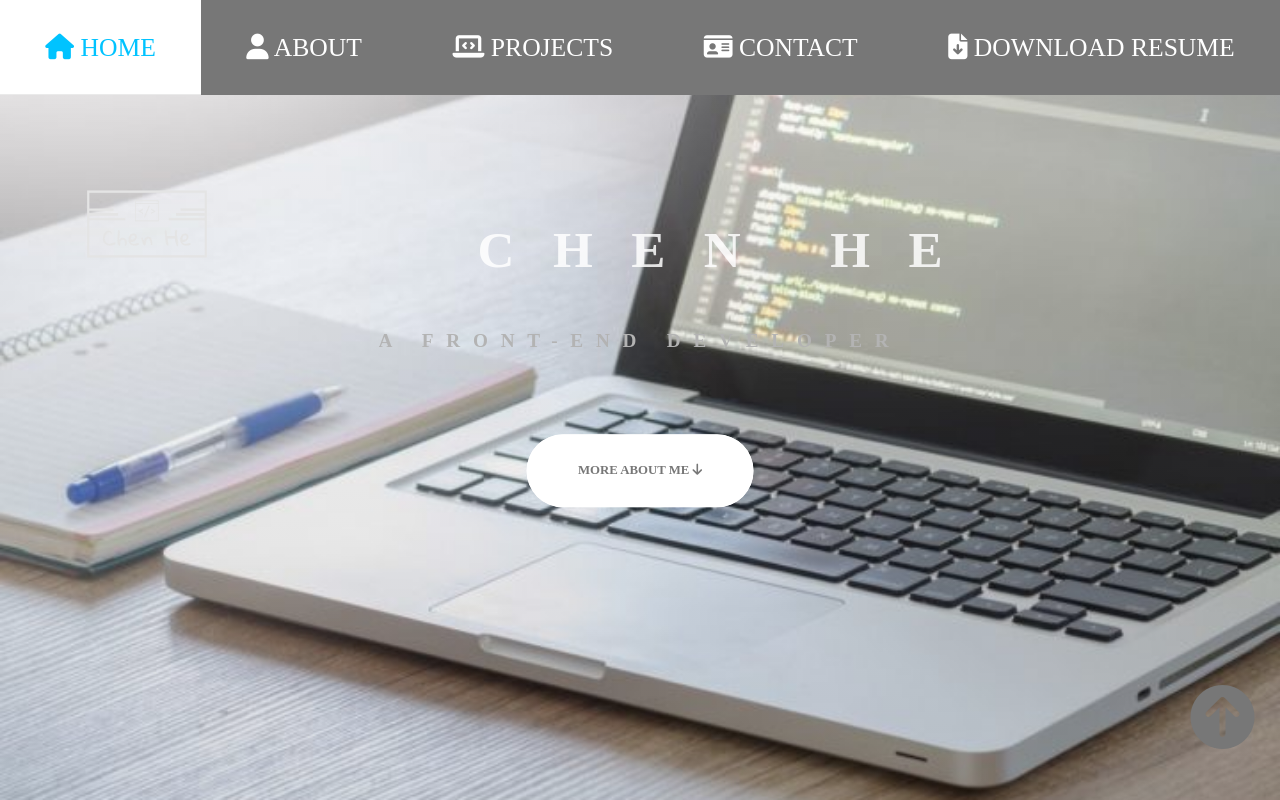
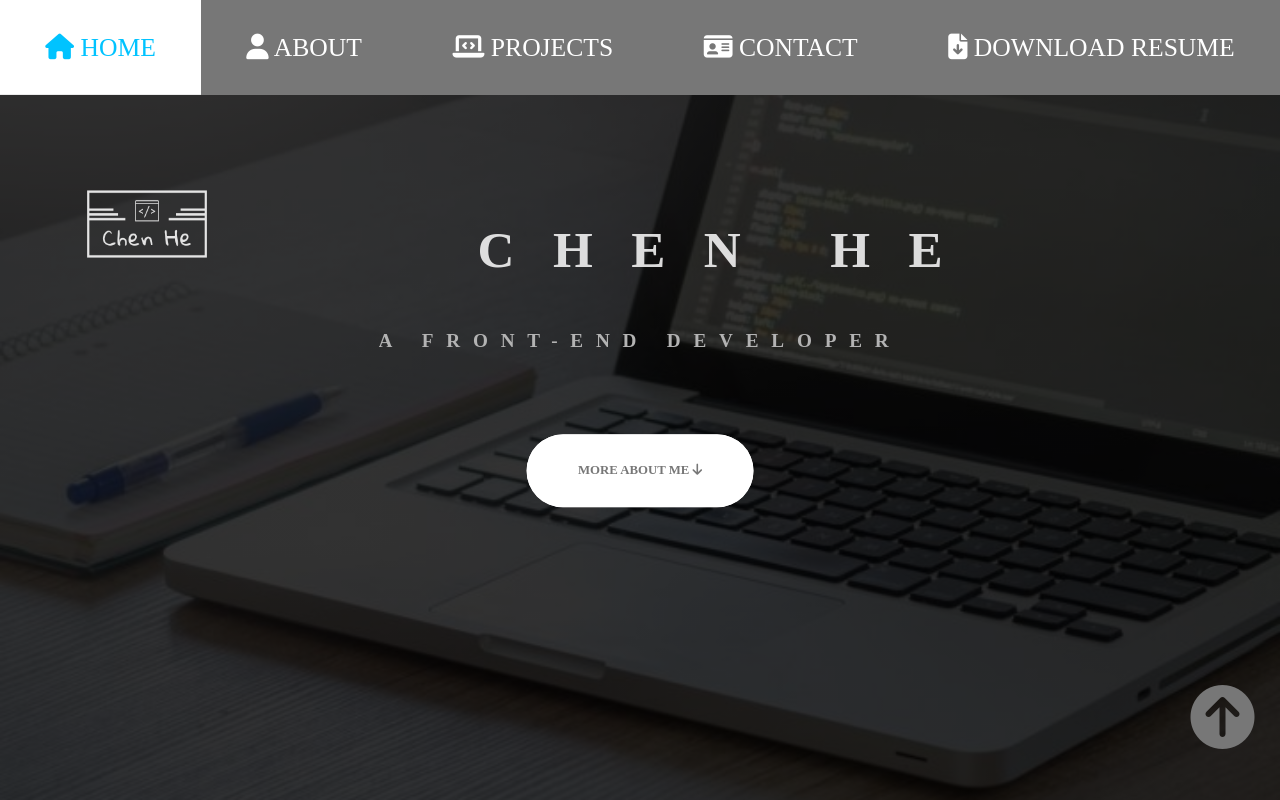
Before and after one commit to chenhe-henry/portfolio, a website: page index.html in a window 1280 px wide. Shown: the top 800 px of the page. Drawn offline with Linux system fonts and the light colour scheme.

Commit message:
change header css

```diff
--- a/sass/layout/_header.scss
+++ b/sass/layout/_header.scss
@@ -1,6 +1,6 @@
 .header {
   height: 100vh;
-  background: linear-gradient(rgba($color-white, 0.1), rgba($color-black, 0.1)),
+  background: linear-gradient(rgba($color-black, 0.8), rgba($color-black, 0.8)),
     url("../../img/code.jpg");
   background-size: cover;
   background-position: top;
```
Also changed, not shown: css/style.css.
